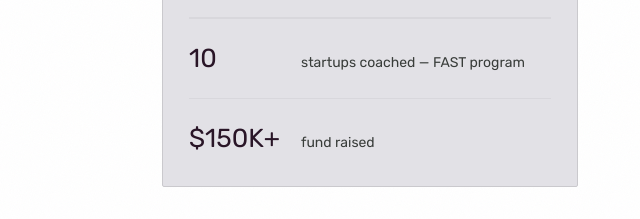
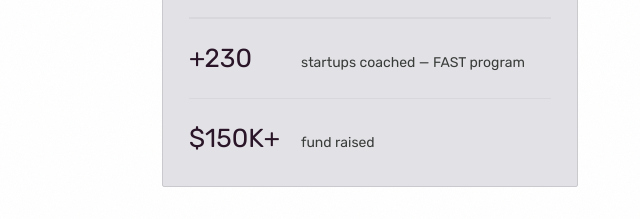
Before and after one commit to zadya22/portofolio, a plain HTML site: page index.html in a window 1280 px wide. Shown: the part 300-519 px from the top of the page, 612-1252 px from the left. Drawn offline with Linux system fonts and the light colour scheme.

Commit message:
Update index.html

```diff
--- a/index.html
+++ b/index.html
@@ -77,7 +77,7 @@
         </div> -->
         <div class="panel-div"></div>
         <div class="panel-row">
-          <span class="panel-num">10</span>
+          <span class="panel-num">+230</span>
           <span class="panel-label" data-i18n="hero.stat.coached">startups coachées — programme FAST</span>
         </div>
         <div class="panel-div"></div>
```
